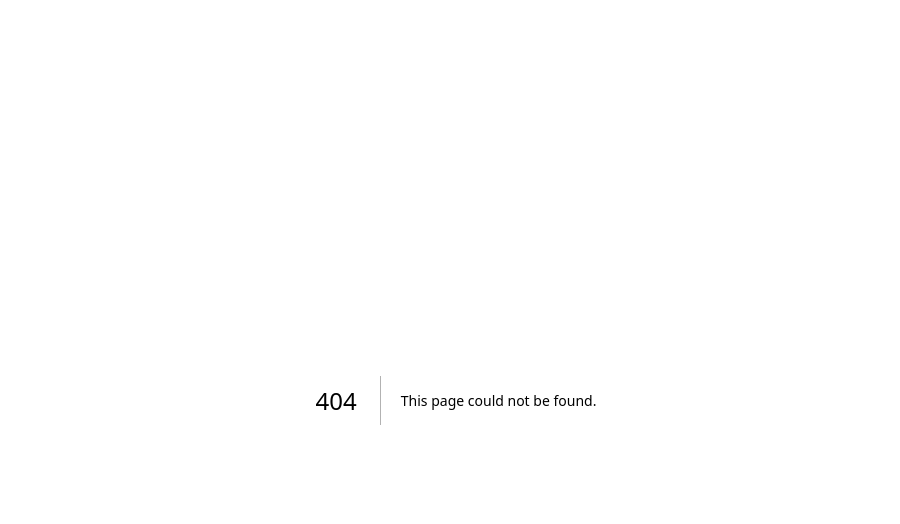
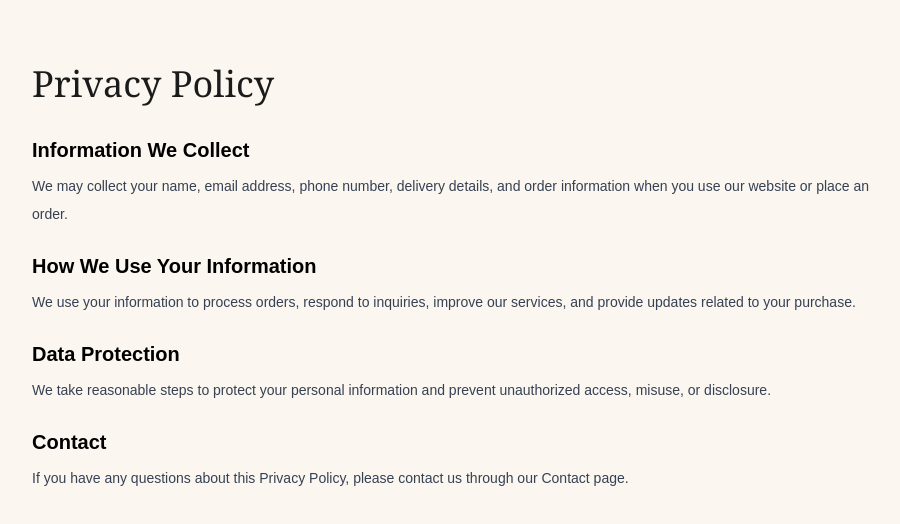
Before and after one commit to wer-jp-kyaw-min-hein/cake-bundles-clone, a Next.js app: page /privacy in a window 1280 px wide. Before the commit this address had no page. Shown: the top 524 px of the page, without its empty margins (184-1084 px from the left). Built offline with nearby package versions, Linux system fonts and the light colour scheme.

Commit message:
Fix hero navigation and add interactive product availability12

```diff
--- /dev/null
+++ b/app/about/page.tsx
@@ -0,0 +1,29 @@
+export const metadata = {
+  title: "About Us | The Bake Studio",
+  description: "Learn more about The Bake Studio and our cake bundle services.",
+}
+
+export default function AboutPage() {
+  return (
+    <main className="mx-auto max-w-4xl px-6 py-16">
+      <h1 className="text-4xl font-serif">About Us</h1>
+
+      <div className="mt-8 space-y-6 text-sm leading-7 text-gray-700">
+        <p>
+          The Bake Studio creates thoughtful cake and gift bundles designed for
+          celebrations, special occasions, and meaningful moments.
+        </p>
+
+        <p>
+          We focus on elegant presentation, quality ingredients, and a warm gifting
+          experience that feels personal and memorable.
+        </p>
+
+        <p>
+          Our goal is to make it easy for customers to choose beautiful bundles for
+          birthdays, anniversaries, and everyday celebrations.
+        </p>
+      </div>
+    </main>
+  )
+}
--- a/app/components/Footer.tsx
+++ b/app/components/Footer.tsx
@@ -40,28 +40,26 @@ export default function Footer() {
             </h3>
             <ul className="mt-5 space-y-3 text-sm">
   <li>
-                <a className="hover:text-black" href="/delivery">
-                  Delivery &amp; Store Pickup
+    <a className="hover:text-black" href="/about">
+      About Us
     </a>
   </li>
+
   <li>
-                <a className="hover:text-black" href="/store-locator">
-                  Store Locator
+    <a className="hover:text-black" href="/privacy">
+      Privacy Policy
     </a>
   </li>
+
   <li>
-                <a className="hover:text-black" href="/promotions">
-                  Promotions
+    <a className="hover:text-black" href="/contact">
+      Contact
     </a>
   </li>
-              <li>
-                <a className="hover:text-black" href="/careers">
-                  Careers
-                </a>
-              </li>
+
   <li>
     <a className="hover:text-black" href="/terms">
-                  Terms &amp; Conditions
+      Terms & Conditions
     </a>
   </li>
 </ul>
--- /dev/null
+++ b/app/contact/page.tsx
@@ -0,0 +1,31 @@
+export const metadata = {
+  title: "Contact Us | The Bake Studio",
+  description: "Get in touch with The Bake Studio.",
+}
+
+export default function ContactPage() {
+  return (
+    <main className="mx-auto max-w-4xl px-6 py-16">
+      <h1 className="text-4xl font-serif">Contact Us</h1>
+
+      <div className="mt-8 space-y-6 text-sm leading-7 text-gray-700">
+        <p>
+          We’d love to hear from you. For questions about orders, custom bundles,
+          or delivery details, please contact us using the information below.
+        </p>
+
+        <div className="space-y-2">
+          <p>
+            <span className="font-semibold text-black">Email:</span> hello@thebakestudio.com
+          </p>
+          <p>
+            <span className="font-semibold text-black">Phone:</span> +95 9 123 456 789
+          </p>
+          <p>
+            <span className="font-semibold text-black">Address:</span> Yangon, Myanmar
+          </p>
+        </div>
+      </div>
+    </main>
+  )
+}
--- /dev/null
+++ b/app/privacy/page.tsx
@@ -0,0 +1,46 @@
+export const metadata = {
+  title: "Privacy Policy | The Bake Studio",
+  description: "Read the privacy policy for The Bake Studio.",
+}
+
+export default function PrivacyPage() {
+  return (
+    <main className="mx-auto max-w-4xl px-6 py-16">
+      <h1 className="text-4xl font-serif">Privacy Policy</h1>
+
+      <div className="mt-8 space-y-6 text-sm leading-7 text-gray-700">
+        <section>
+          <h2 className="text-xl font-semibold text-black">Information We Collect</h2>
+          <p className="mt-2">
+            We may collect your name, email address, phone number, delivery details,
+            and order information when you use our website or place an order.
+          </p>
+        </section>
+
+        <section>
+          <h2 className="text-xl font-semibold text-black">How We Use Your Information</h2>
+          <p className="mt-2">
+            We use your information to process orders, respond to inquiries, improve
+            our services, and provide updates related to your purchase.
+          </p>
+        </section>
+
+        <section>
+          <h2 className="text-xl font-semibold text-black">Data Protection</h2>
+          <p className="mt-2">
+            We take reasonable steps to protect your personal information and prevent
+            unauthorized access, misuse, or disclosure.
+          </p>
+        </section>
+
+        <section>
+          <h2 className="text-xl font-semibold text-black">Contact</h2>
+          <p className="mt-2">
+            If you have any questions about this Privacy Policy, please contact us
+            through our Contact page.
+          </p>
+        </section>
+      </div>
+    </main>
+  )
+}
```
Lines whose indentation alone changed are shown as unchanged.
